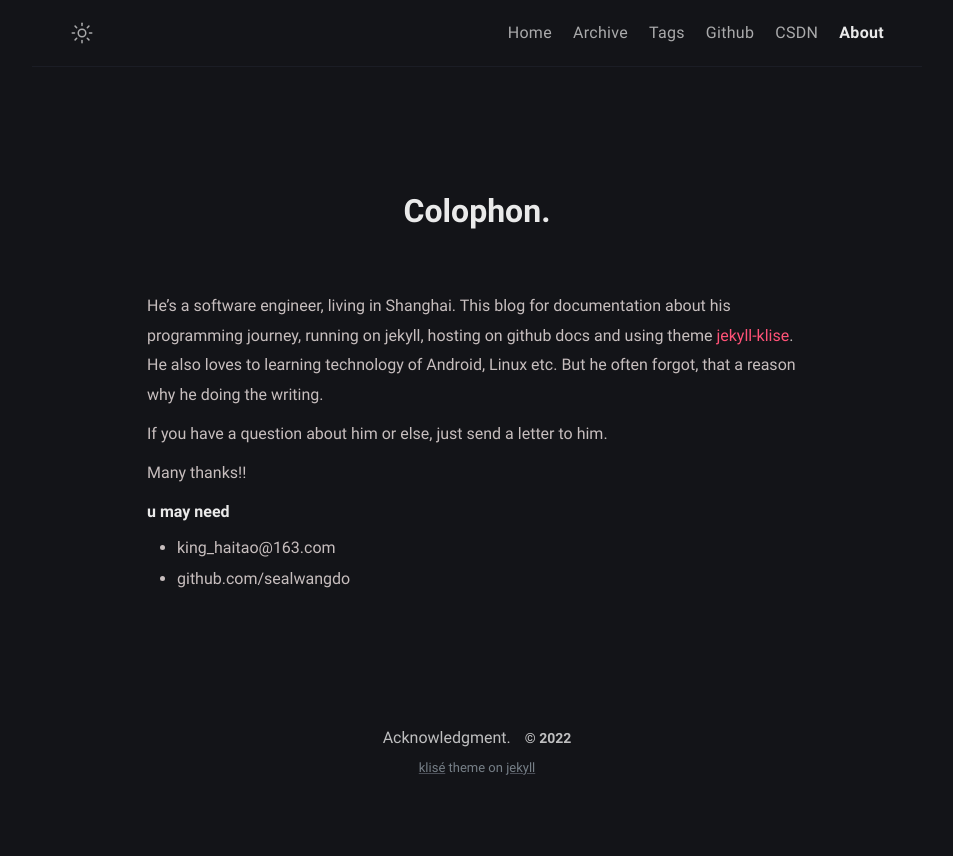
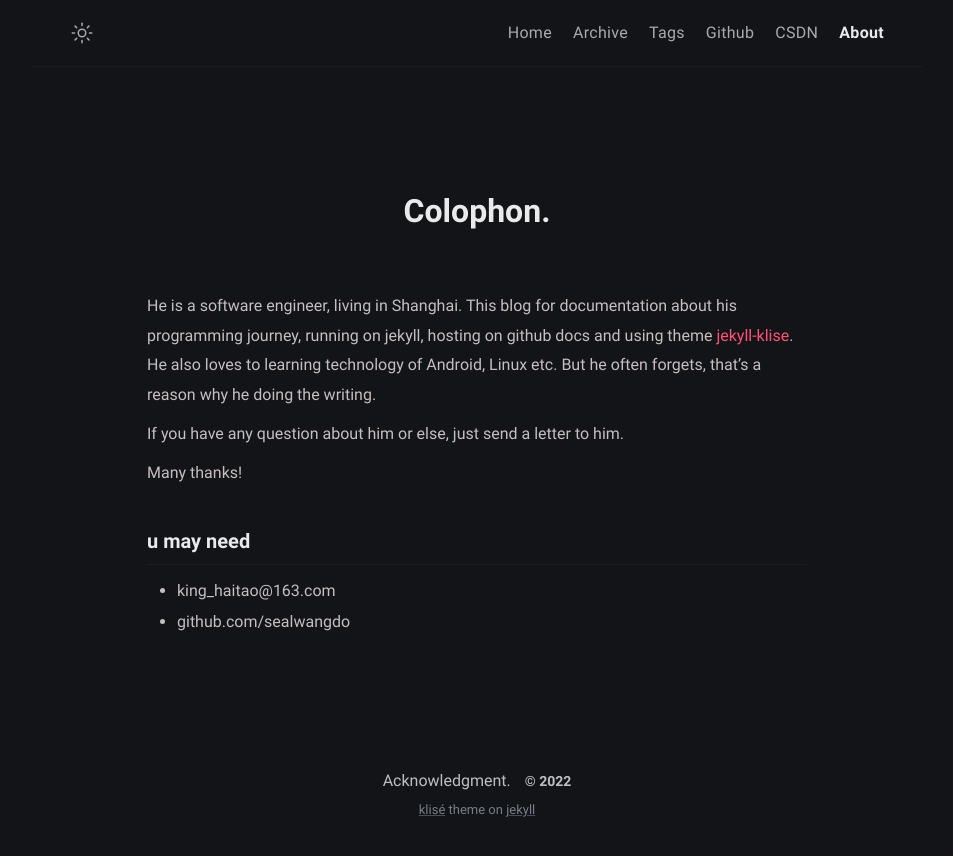
Before and after one commit to sealwangdo/sealwangdo.github.io, a Jekyll site: the page built from about.md, in a window 1280 px wide. Shown: the top 856 px of the page, without its empty margins (163-1116 px from the left). Built offline with Jekyll 4.4.1, drawn with Linux system fonts in a browser that asks for light colours.

Commit message:
Update about.md

```diff
--- a/about.md
+++ b/about.md
@@ -6,12 +6,19 @@ excerpt: Hello peeps, this blog for documentation about my programming journey,
 comments: false
 ---
 
-He's a software engineer, living in Shanghai. This blog for documentation about his programming journey, running on jekyll, hosting on github docs and using theme [jekyll-klise](https://github.com/piharpi/jekyll-klise). He also loves to learning technology of Android, Linux etc. But he often forgot, that a reason why he doing the writing.
+He is a software engineer, living in Shanghai. This blog for documentation about his programming journey, running on jekyll, hosting on github docs and using theme [jekyll-klise](https://github.com/piharpi/jekyll-klise). He also loves to learning technology of Android, Linux etc. But he often forgets, that's a reason why he doing the writing.
 
-If you have a question about him or else, just send a letter to him.
 
-Many thanks!!
 
-**u may need**
+If you have any question about him or else, just send a letter to him.
+
+
+
+Many thanks!
+
+
+
+### u may need
+
 - {{ site.author.email }}
 - github.com/{{ site.author.github }}
```
